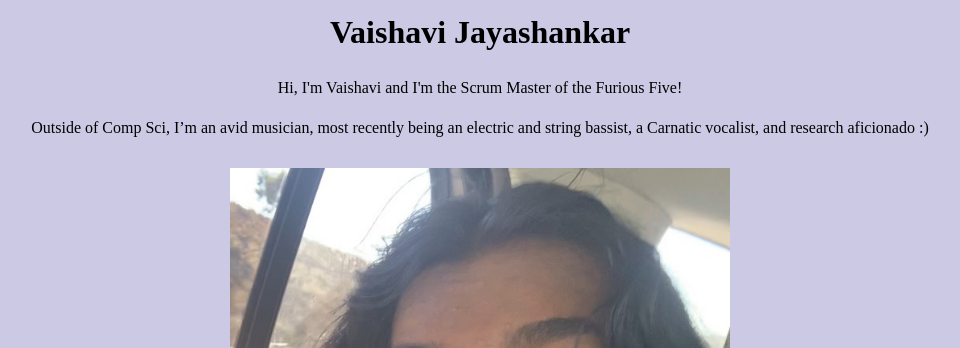
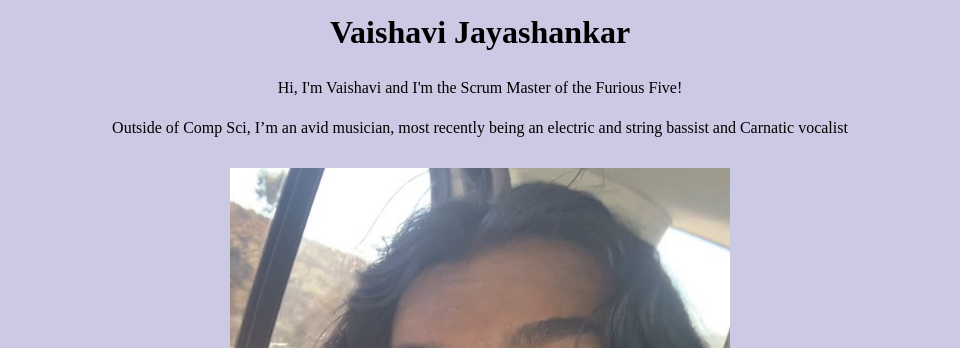
Before and after one commit to aidanywu/furious_five, a Flask app: page /vaishavijay/ in a window 1280 px wide. Shown: the part 72-420 px from the top of the page, without its empty margins (160-1120 px from the left). Run offline with Flask 2, Linux system fonts and the light colour scheme.

Commit message:
credit for music

```diff
--- a/templates/about/vaishavijay.html
+++ b/templates/about/vaishavijay.html
@@ -46,7 +46,7 @@
 <body>
 <h1><b>Vaishavi Jayashankar</b></h1>
 <h2>Hi, I'm Vaishavi and I'm the Scrum Master of the Furious Five!</h2>
-<h2>Outside of Comp Sci, I’m an avid musician, most recently being an electric and string bassist, a Carnatic vocalist, and research aficionado :) </h2>
+<h2>Outside of Comp Sci, I’m an avid musician, most recently being an electric and string bassist and Carnatic vocalist </h2>
 
 
 <div>
--- a/templates/home.html
+++ b/templates/home.html
@@ -53,7 +53,6 @@
 <body>
 <h1><b>The Furious Five™ Study Buddy</b></h1>
 <h2> <table style="width:90%" align="center">
-
   <tr>
     <td>
       <h2>Welcome to The Furious Five™'s  Study Buddy, </h2>
@@ -68,7 +67,8 @@
     </td>
     <td><iframe src="https://open.spotify.com/embed/playlist/5clqcIWc4LAua1EqOojVPc?utm_source=generator&theme=0"
                 width="110%" height="380" frameBorder="0" allowfullscreen="" allow="autoplay; clipboard-write; encrypted-media; fullscreen; picture-in-picture"></iframe></td>
-    </tr>
+    <!-- music credit: Abao in Tokyo (Spotify) -->
+  </tr>
 </table>
 
 </h2>
--- a/templates/studyrooms/cafe.html
+++ b/templates/studyrooms/cafe.html
@@ -4,5 +4,6 @@
 <div style="background-image: url('https://cdnb.artstation.com/p/assets/images/images/029/320/295/original/bogdan-mb0sco-coffeeanim.gif?1601147277'); width: 100%; height: 100%; background-repeat: no-repeat; background-attachment: fixed;">
 <body>
 <iframe src="https://open.spotify.com/embed/playlist/7K6fVGUcL6ChCsRMJP4oOC?utm_source=generator&theme=0" width="45%" height="500" frameBorder="0" allowfullscreen="" allow="autoplay; clipboard-write; encrypted-media; fullscreen; picture-in-picture"></iframe>
+<!-- music credit: Lo-Fi Study (Spotify) -->
 </body>
 </div>
```
